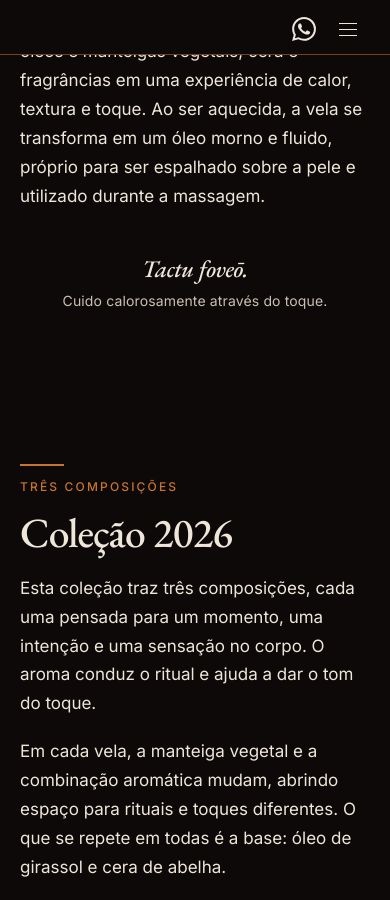
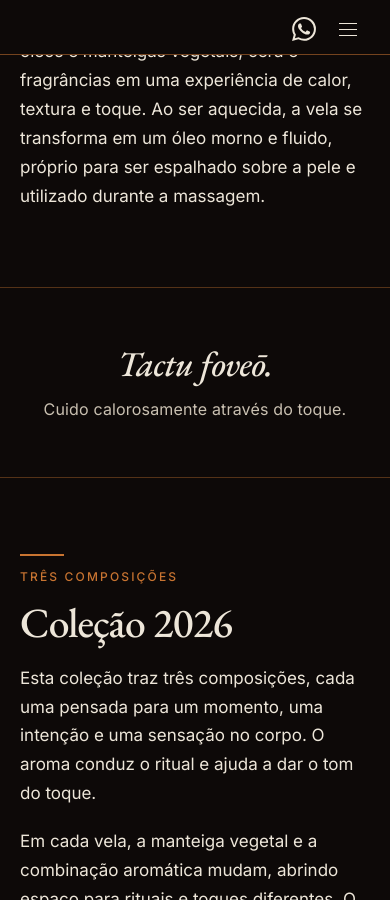
Before and after one commit to SandroMiccoli/foveoatelie.com.br, a Jekyll site: the page built from index.html, in a window 390 px wide and 900 px high, scrolled down 1331 px. Built offline with Jekyll 4.4.1, drawn with Linux system fonts in a browser that asks for light colours.

Commit message:
O lema Tactu foveō vira uma faixa própria entre as seções.
Co-authored-by: Sandro Miccoli <SandroMiccoli@users.noreply.github.com>

```diff
--- a/assets/css/main.css
+++ b/assets/css/main.css
@@ -1051,17 +1051,27 @@ html.has-logo-handoff .site-header.is-logo .brand .logo-crop img {
   letter-spacing: 0;
 }
 
+.epigrafe {
+  margin: 0;
+  padding: clamp(3.5rem, 8vw, 6rem) var(--gutter);
+  text-align: center;
+  background: var(--ink);
+  border-top: 1px solid rgba(200, 116, 49, 0.38);
+  border-bottom: 1px solid rgba(200, 116, 49, 0.38);
+}
+
 .lema {
-  margin: clamp(2.75rem, 6vw, 4.25rem) auto 0;
-  max-width: 22em;
+  margin: 0 auto;
+  max-width: 12em;
   font-family: var(--serif);
-  font-size: clamp(1.5rem, 2.6vw, 1.75rem);
+  font-size: clamp(2.2rem, 4.6vw, 3.5rem);
   font-style: italic;
   font-weight: 500;
   letter-spacing: -0.02em;
-  line-height: 1.2;
+  line-height: 1.12;
   text-align: center;
   text-wrap: balance;
+  color: var(--paper);
 }
 
 .lema strong,
@@ -1071,14 +1081,19 @@ html.has-logo-handoff .site-header.is-logo .brand .logo-crop img {
   font-weight: inherit;
 }
 
+.lema + .lema-trad {
+  margin-top: clamp(0.85rem, 2vw, 1.15rem);
+}
+
 .lema-trad {
-  margin: 0.5rem auto 0;
+  margin-left: auto;
+  margin-right: auto;
   max-width: 28rem;
   font-family: var(--sans);
-  font-size: 0.875rem;
+  font-size: clamp(1rem, 1.6vw, 1.125rem);
   font-weight: 400;
   letter-spacing: 0.01em;
-  line-height: 1.45;
+  line-height: 1.5;
   text-align: center;
   color: var(--paper-dim);
 }
--- a/index.html
+++ b/index.html
@@ -102,9 +102,12 @@ preload_image_wide: /assets/bg-vela-larga.webp
           <p>{{ c.intro.paragrafos[1] }}</p>
         </div>
       </div>
-      <p class="lema" lang="la"><strong><em>Tactu foveō.</em></strong></p>
-      <p class="lema-trad">Cuido calorosamente através do toque.</p>
     </div>
+  </section>
+
+  <section class="epigrafe" aria-label="Lema">
+    <p class="lema" lang="la"><strong><em>Tactu foveō.</em></strong></p>
+    <p class="lema-trad">Cuido calorosamente através do toque.</p>
   </section>
 
   <section class="band" id="colecao" aria-labelledby="colecao-titulo">
```
